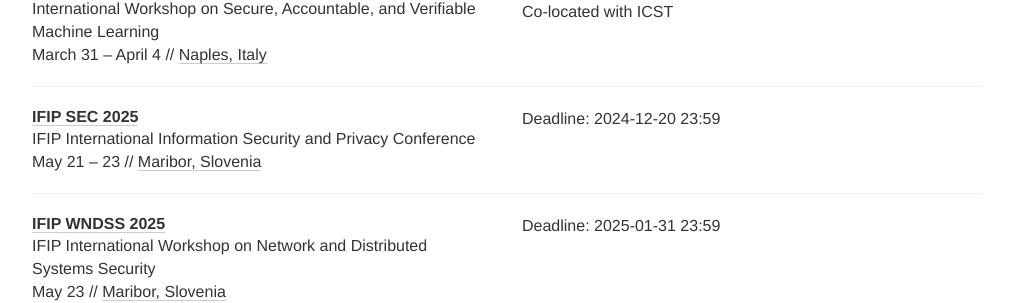
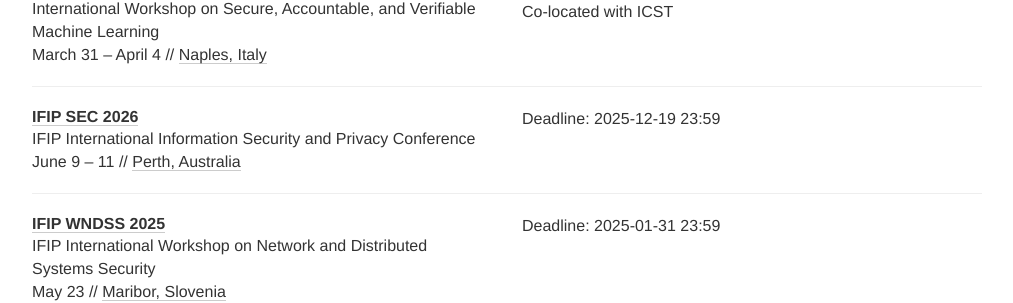
Before and after one commit to sec-deadlines/sec-deadlines.github.io, a Jekyll site: the page built from index.html, in a window 1280 px wide and 900 px high, scrolled down 4036 px. Shown: the part 152-455 px from the top of the window, without its empty margins (133-1146 px from the left). Built offline with Jekyll 4.4.1, drawn with Linux system fonts in a browser that asks for light colours; nearby versions of some CDN libraries; comment, search, counter and statistics services are not loaded.

Commit message:
Update IFIP SEC'26

```diff
--- a/_data/conferences.yml
+++ b/_data/conferences.yml
@@ -254,11 +254,11 @@
 
 - name: IFIP SEC
   description: IFIP International Information Security and Privacy Conference
-  year: 2025
-  link: https://sec2025.um.si/
-  deadline: ["2024-12-20 23:59"]
-  date: May 21 - 23
-  place: Maribor, Slovenia
+  year: 2026
+  link: https://ifipsec.org/cfp.html
+  deadline: ["2025-12-19 23:59"]
+  date: June 9 - 11
+  place: Perth, Australia
   tags: [SEC, CONF]
 
 - name: IFIP WNDSS
```
